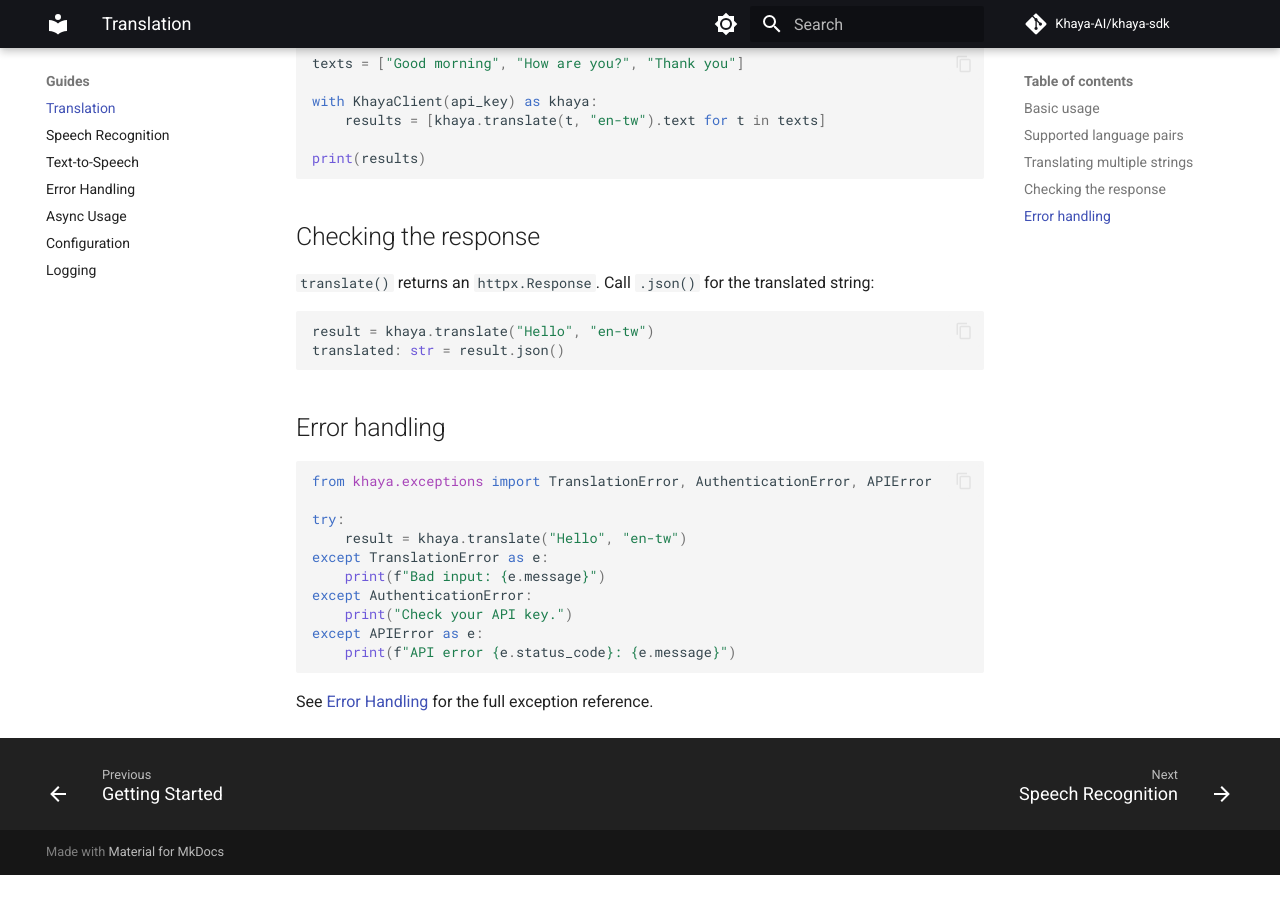
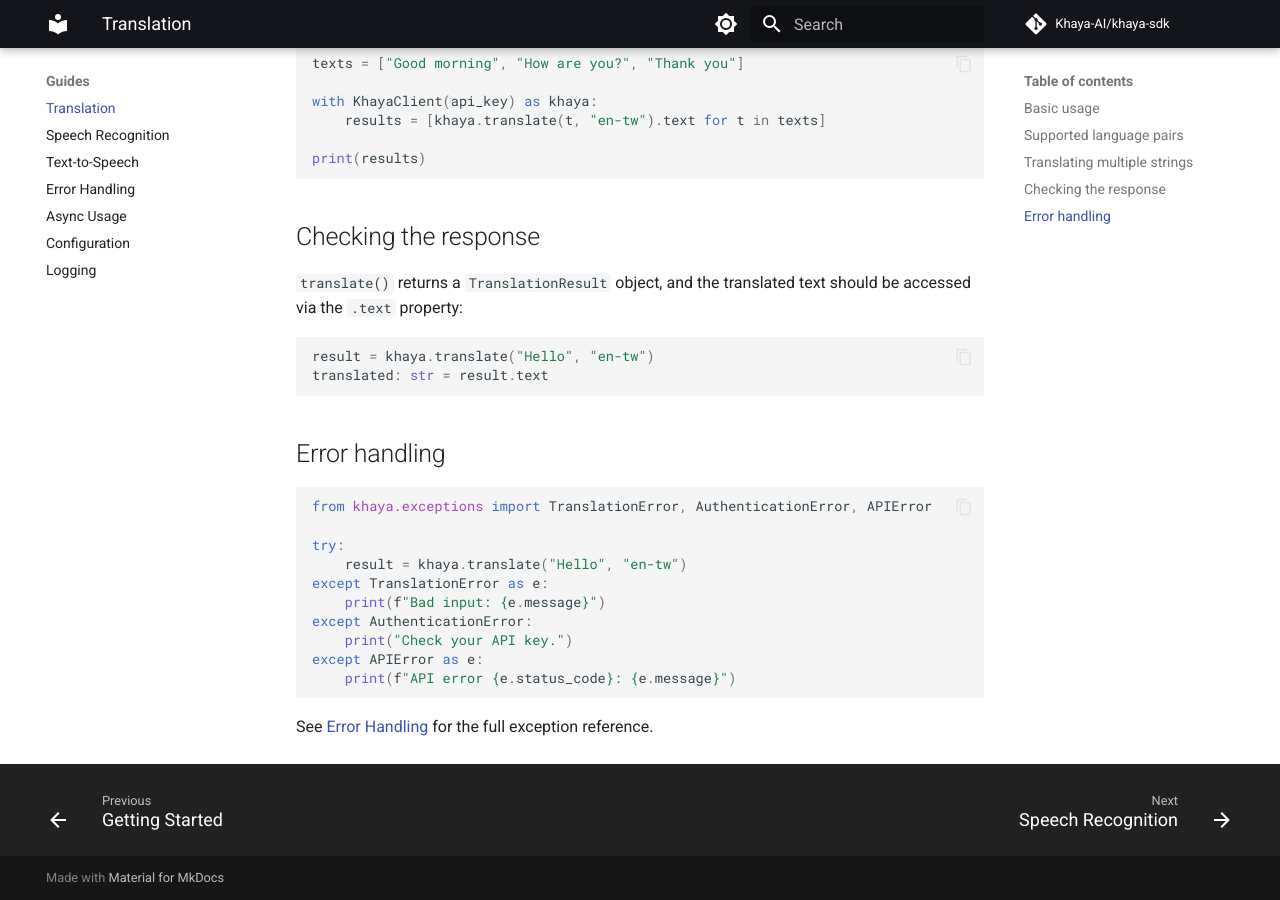
Before and after one commit to Khaya-AI/khaya-sdk, an MkDocs documentation site: the page built from docs/guides/translation.md, in a window 1280 px wide and 900 px high, scrolled down 1827 px. Built offline with MkDocs 1.6.1 and Material for MkDocs 9.7.7, drawn with Linux system fonts in a browser that asks for light colours; comment, search, counter and statistics services are not loaded; before the commit the page ends 2702 px from its top, so only the background shows below that.

Commit message:
Modify translation example to use .text property
Updated documentation to reflect changes in the translation result handling.

````diff
--- a/docs/guides/translation.md
+++ b/docs/guides/translation.md
@@ -9,7 +9,7 @@ from khaya import KhayaClient
 
 with KhayaClient(api_key) as khaya:
     result = khaya.translate("Hello, how are you?", "en-tw")
-    print(result.json())  # "Ɛte sɛn?"
+    print(result.text)  # "Ɛte sɛn?"
 ```
 
 The second argument is the **language pair**: `"<source>-<target>"`.
@@ -58,11 +58,11 @@ print(results)
 
 ## Checking the response
 
-`translate()` returns an `httpx.Response`. Call `.json()` for the translated string:
+`translate()` returns a `TranslationResult` object, and the translated text should be accessed via the `.text` property:
 
 ```python
 result = khaya.translate("Hello", "en-tw")
-translated: str = result.json()
+translated: str = result.text
 ```
 
 ## Error handling
````
